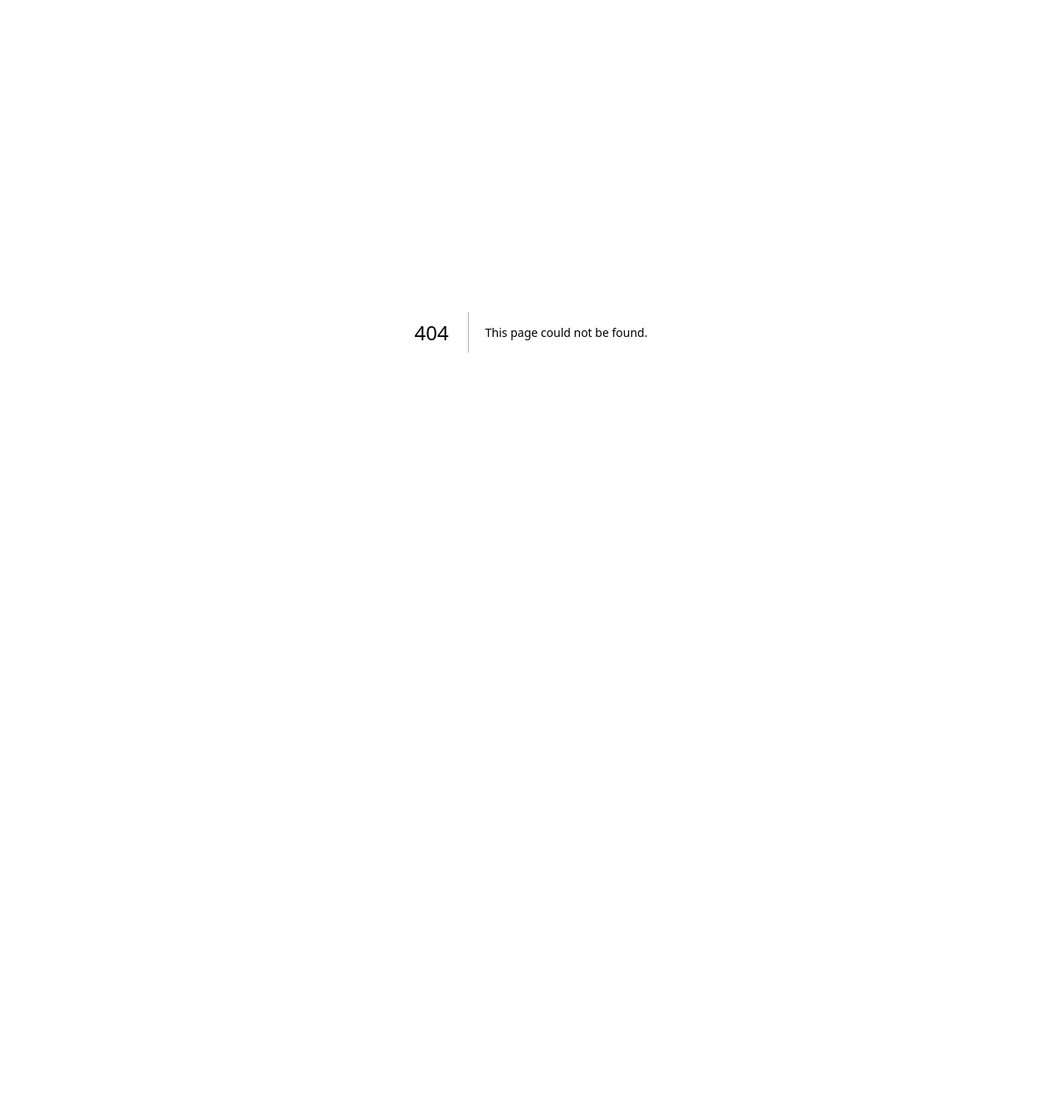
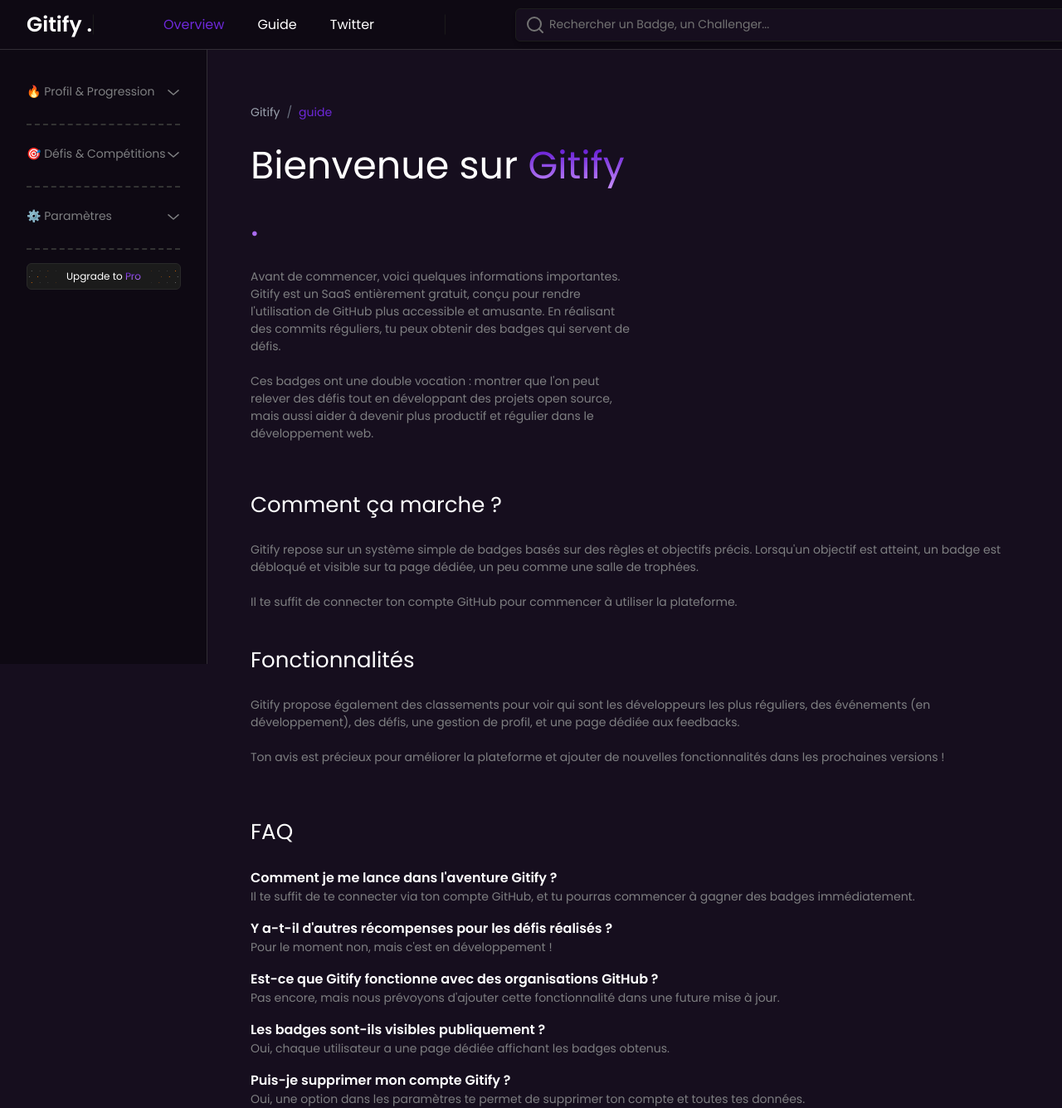
Before and after one commit to 69killian/Gitify, a Next.js app: page /guide in a window 1280 px wide. Before the commit this address had no page. Shown: the whole page at 83% size. Before the commit the page ends 800 px from the top, so only its background shows below. Built offline with nearby package versions, Linux system fonts and the light colour scheme; a web font is replaced by a local one.

Commit message:
Adding guide

```diff
--- a/app/Components/Content.tsx
+++ b/app/Components/Content.tsx
@@ -8,7 +8,7 @@
   return (
     <>
       <section className="px-4 md:px-8">
-          <Breadcrumb/>
+          <Breadcrumb pagename="Overview"/>
         {/* Hero Section */}
         <div className="flex flex-col justify-between gap-4">
           {/* Left Content */}
--- a/app/Components/Header.tsx
+++ b/app/Components/Header.tsx
@@ -6,6 +6,7 @@
 import { CommandDemo } from "./command";
 import { Menu, X } from "lucide-react";
 import profile from './images/profile-test.jpg';
+import Link from "next/link";
 
 const  Header = () => {
   const [isMenuOpen, setIsMenuOpen] = useState(false);
@@ -14,7 +15,7 @@
     <nav className="fixed bg-[#0E0913] h-[60px] right-0 left-0 flex justify-between sm:justify-between md:justify-between items-center px-4 lg:px-8 border-b border-white/15 z-50">
       {/* Logo */}
       <div className="flex items-center">
-        <div className="whitespace-nowrap font-poppins font-bold text-[25px] cursor-pointer transition-all duration-200 hover:text-violet-700">Gitify .</div>
+        <div className="whitespace-nowrap font-poppins font-bold text-[25px] cursor-pointer transition-all duration-200 hover:text-violet-700"><Link href={"/"}>Gitify .</Link></div>
       </div>
 
 
@@ -23,9 +24,9 @@
       <Image src={Tiret} alt="Tiret" className="hidden md:block" />
         <div className="flex gap-10 justify-center">
 
-            <div className="text-violet-700">Accueil</div>
+            <div className="text-violet-700">Overview</div>
             <div className="text-white transition duration-300 hover:text-violet-700 cursor-pointer">
-            Guide
+            <Link href={"/guide"}>Guide</Link>
             </div>
             <div className="text-white transition duration-300 hover:text-violet-700 cursor-pointer">
             Twitter
--- a/app/Components/breadcrumb.tsx
+++ b/app/Components/breadcrumb.tsx
@@ -2,7 +2,7 @@
 
 import Link from "next/link";
 
-const Breadcrumb = () => {
+const Breadcrumb = ({pagename}: { pagename: string }) => {
   return (
     <nav aria-label="Breadcrumb" className="text-sm text-gray-400 mb-5">
       <ol className="flex space-x-2">
@@ -15,8 +15,8 @@
           <span className="text-gray-500">/</span>
         </li>
         <li>
-          <Link href="/projects" className="hover:text-violet-700 transition duration-200 text-violet-700">
-            Accueil
+          <Link href={pagename} className="hover:text-violet-700 transition duration-200 text-violet-700">
+            {pagename}
           </Link>
         </li>
       </ol>
--- /dev/null
+++ b/app/guide/Components/Content.tsx
@@ -0,0 +1,79 @@
+import React from 'react';
+import Breadcrumb from '../../Components/breadcrumb';
+
+const Content = () => {
+  return (
+    <>
+      <section className="px-4 md:px-8">
+        <Breadcrumb pagename={"guide"}/>
+        {/* Hero Section */}
+        <div className="flex flex-col justify-between gap-4">
+          <div className="md:w-1/2">
+            <div className="text-[46px] mb-[20px]">
+              Bienvenue sur <span className="gradient">Gitify .</span>
+            </div>
+            <div className="text-[14px] text-[#7E7F81] mb-[40px] md:mb-[150px] lg:mb-[150px] xl:mb-[26px]">
+              Avant de commencer, voici quelques informations importantes. Gitify est un SaaS entièrement gratuit, conçu pour rendre l&apos;utilisation de GitHub plus accessible et amusante.
+              En réalisant des commits réguliers, tu peux obtenir des badges qui servent de défis.
+              <br /><br />
+              Ces badges ont une double vocation : montrer que l&apos;on peut relever des défis tout en développant des projets open source, mais aussi aider à devenir plus productif et régulier dans le développement web.
+            </div>
+          </div>
+        </div>
+
+        {/* Divider */}
+        <div className="border-none border-[#1D1D1D] my-[30px]"></div>
+
+        {/* Fonctionnement */}
+        <div className="text-[20px] md:text-[26px] mb-6">
+          Comment ça marche ?
+        </div>
+        <div className="text-[14px] text-[#7E7F81] mb-[40px]">
+          Gitify repose sur un système simple de badges basés sur des règles et objectifs précis.
+          Lorsqu&apos;un objectif est atteint, un badge est débloqué et visible sur ta page dédiée, un peu comme une salle de trophées.
+          <br /><br />
+          Il te suffit de connecter ton compte GitHub pour commencer à utiliser la plateforme.
+        </div>
+
+        {/* Classements et Fonctionnalités */}
+        <div className="text-[20px] md:text-[26px] mb-6">
+          Fonctionnalités
+        </div>
+        <div className="text-[14px] text-[#7E7F81] mb-[60px]">
+          Gitify propose également des classements pour voir qui sont les développeurs les plus réguliers, des événements (en développement), des défis, une gestion de profil, et une page dédiée aux feedbacks.
+          <br /><br />
+          Ton avis est précieux pour améliorer la plateforme et ajouter de nouvelles fonctionnalités dans les prochaines versions !
+        </div>
+
+        {/* FAQ */}
+        <div className="text-[20px] md:text-[26px] mb-6">
+          FAQ
+        </div>
+        <div className="space-y-4">
+          <div>
+            <div className="font-semibold">Comment je me lance dans l&apos;aventure Gitify ?</div>
+            <div className="text-[14px] text-[#7E7F81]">Il te suffit de te connecter via ton compte GitHub, et tu pourras commencer à gagner des badges immédiatement.</div>
+          </div>
+          <div>
+            <div className="font-semibold">Y a-t-il d&apos;autres récompenses pour les défis réalisés ?</div>
+            <div className="text-[14px] text-[#7E7F81]">Pour le moment non, mais c&apos;est en développement !</div>
+          </div>
+          <div>
+            <div className="font-semibold">Est-ce que Gitify fonctionne avec des organisations GitHub ?</div>
+            <div className="text-[14px] text-[#7E7F81]">Pas encore, mais nous prévoyons d&apos;ajouter cette fonctionnalité dans une future mise à jour.</div>
+          </div>
+          <div>
+            <div className="font-semibold">Les badges sont-ils visibles publiquement ?</div>
+            <div className="text-[14px] text-[#7E7F81]">Oui, chaque utilisateur a une page dédiée affichant les badges obtenus.</div>
+          </div>
+          <div>
+            <div className="font-semibold">Puis-je supprimer mon compte Gitify ?</div>
+            <div className="text-[14px] text-[#7E7F81]">Oui, une option dans les paramètres te permet de supprimer ton compte et toutes tes données.</div>
+          </div>
+        </div>
+      </section>
+    </>
+  );
+};
+
+export default Content;
--- /dev/null
+++ b/app/guide/page.tsx
@@ -0,0 +1,18 @@
+import Header from "../Components/Header";
+import Sidebar from "../Components/Sidebar";
+// Content from the component file "guide"
+import Content from "./Components/Content";
+
+export default async function Home() {
+
+  return (
+    <>
+
+    <Header/>
+    <Sidebar/>
+    <div className="lg:pl-[270px] pt-[125px] pr-[20px]">
+    <Content/>
+    </div>
+    </>
+  );
+}
```
Lines whose indentation alone changed are shown as unchanged.
